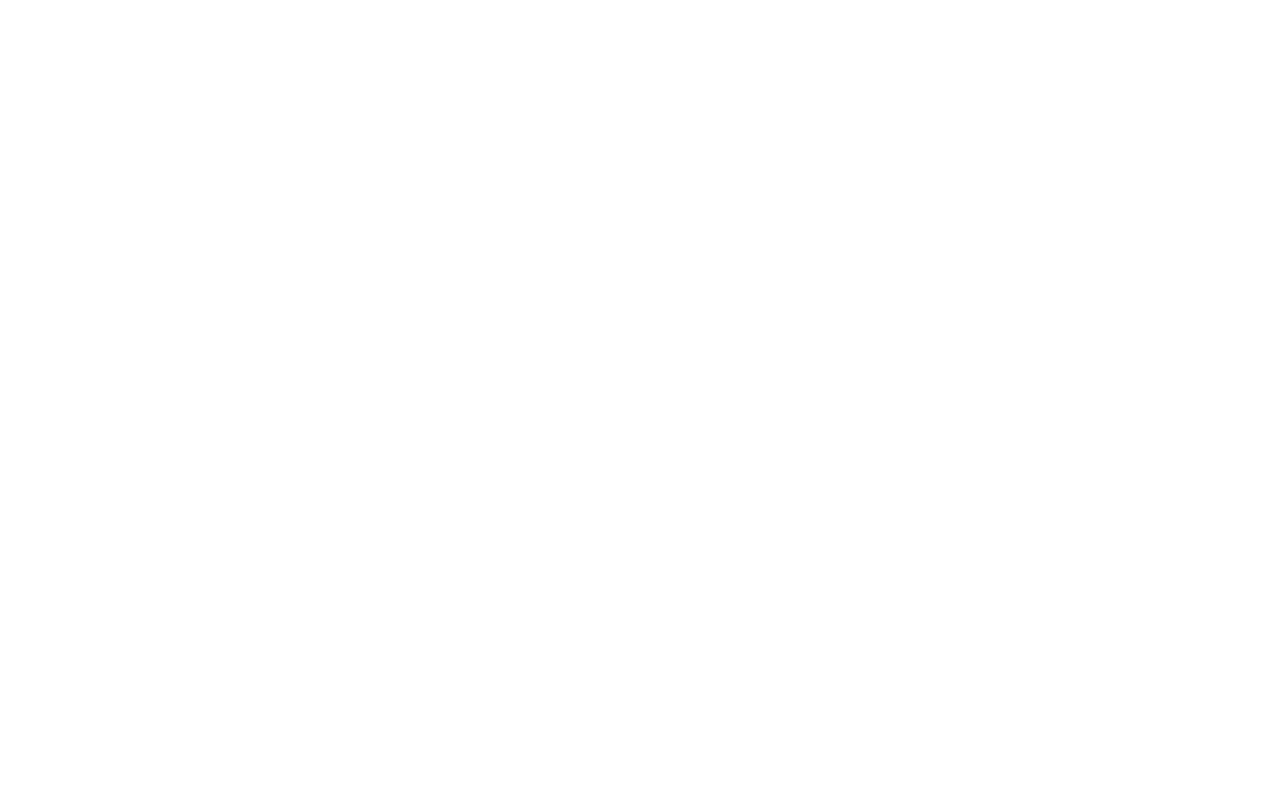
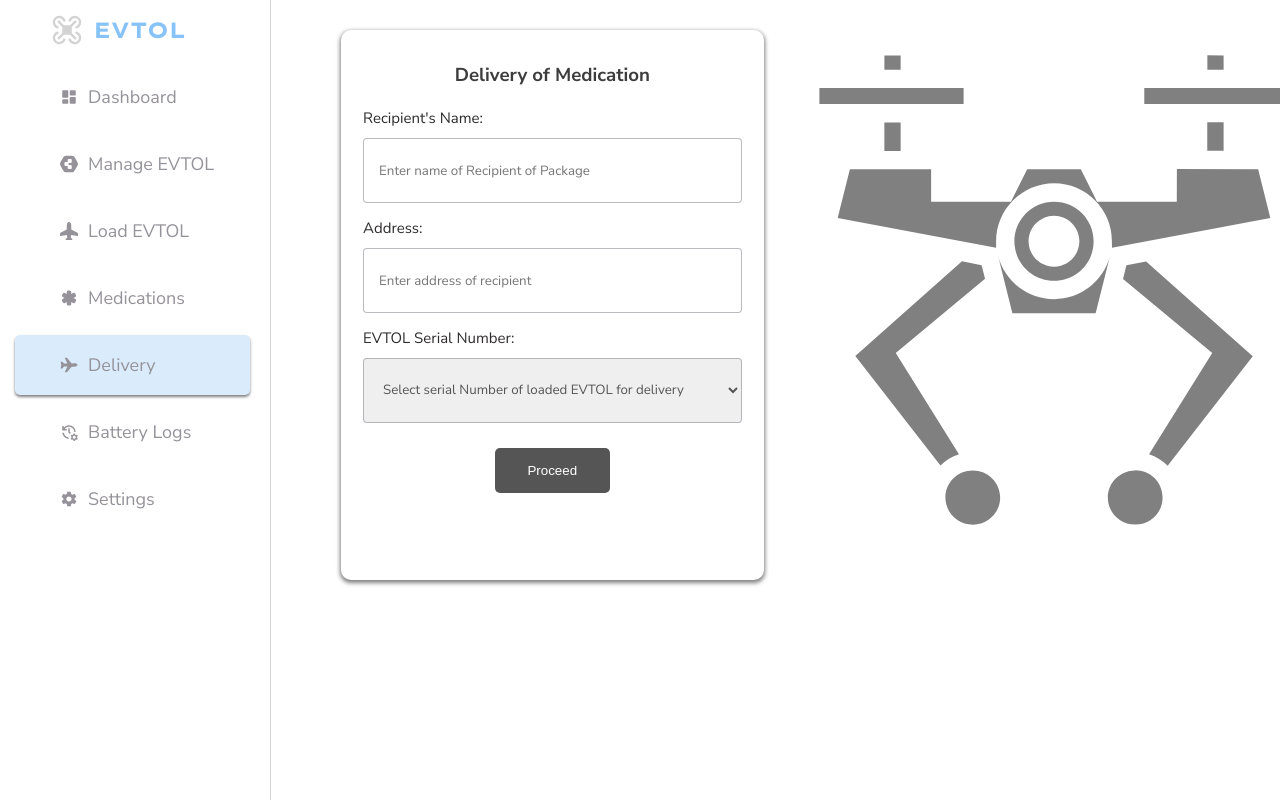
Before and after one commit to Korede647/Evtol-frontend, a React (Vite) app: page /delivery in a window 1280 px wide. Before the commit this address had no page. Built offline with nearby package versions, Linux system fonts and the light colour scheme; a web font is replaced by a local one.

Commit message:
delivery

```diff
--- a/src/App.jsx
+++ b/src/App.jsx
@@ -5,6 +5,7 @@
 import MngEvtol from './pages/manageEvtol/MngEvtol'
 import Medication from './pages/medication/Medication'
 import LoadEvtol from './pages/loadEvtol/LoadEvtol'
+import Delivery from './pages/delivery/Delivery'
 
 function App() {
   return (
@@ -15,6 +16,7 @@
          <Route path= '/manageEvtol' element = {<MngEvtol/>} />
          <Route path='/medications' element = {<Medication/>} />
          <Route path='/loadEvtol' element = {<LoadEvtol/>} />
+         <Route path='/delivery' element = {<Delivery/>} />
       </Routes>
     </Router>
 
--- /dev/null
+++ b/src/pages/delivery/Delivery.jsx
@@ -0,0 +1,41 @@
+import React from 'react'
+import "./delivery.css"
+import SideBar from '../../components/sidebar/SideBar'
+import { GiDeliveryDrone } from 'react-icons/gi'
+
+const Delivery = () => {
+  return (
+    <div className='deliverMain'>
+        <SideBar/>
+      <div className="deliver">
+         <form className='formDelivery'>
+            <h3>Delivery of Medication</h3>
+            <div className="deliverDiv">
+                <label htmlFor="">Recipient's Name:</label>
+                <input type="text" placeholder='Enter name of Recipient of Package' />
+            </div>
+            <div className="deliverDiv">
+                <label htmlFor="">Address:</label>
+                <input type="text" placeholder='Enter address of recipient' />
+            </div>
+            <div className="deliverDiv">
+                <label htmlFor="">EVTOL Serial Number:</label>
+                <select name="" id="">
+                    <option value="">Select serial Number of loaded EVTOL for delivery</option>
+                </select>
+            </div>
+            <button>Proceed</button>
+         </form>
+         <div className="dronedelivery">
+                    <GiDeliveryDrone
+                    style={{
+                     fontSize: '520px',
+                     color: 'grey',
+                    }} />
+                    </div>
+      </div>
+    </div>
+  )
+}
+
+export default Delivery
--- /dev/null
+++ b/src/pages/delivery/delivery.css
@@ -0,0 +1,103 @@
+.deliverMain{
+    width: 100%;
+    height: 100vh;
+    display: flex;
+    gap: 20px;
+}
+
+.deliver{
+    width: 80%;
+    height: 100vh;
+    padding-left: 50px;
+    padding-top: 30px;
+    font-family: "Nunito Sans", serif;
+    overflow-y: scroll;
+    /* border: solid red; */
+    display: flex;
+    gap: 30px;
+}
+.deliver::-webkit-scrollbar{
+    width: 10px;
+}
+.deliver::-webkit-scrollbar-track {
+    background-color: #f1f1f1;
+    box-shadow: inset 0 0 5px rgb(105, 105, 105);
+    border-radius: 3px;
+  }
+.deliver::-webkit-scrollbar-thumb {
+    background-color: #888;
+    border-radius: 3px;
+  }
+.deliver::-webkit-scrollbar-thumb:hover {
+    background-color: #555;
+  }
+
+.formDelivery>h3{
+    color: #3d3d3d;
+}
+
+.formDelivery{
+    width: 45%;
+    height: 550px;
+    display: flex;
+    flex-direction: column;
+    align-items: center;
+    box-shadow: 0px 2px 4px 1px gray;
+    padding: 22px;
+    border-radius: 10px;
+  }
+
+  .formDelivery> h3{
+    margin-top: 10px;
+    margin-bottom: 20px;
+  }
+
+  .deliverDiv{
+    width: 100%;
+    height: 110px;
+    display: flex;
+    flex-direction: column;
+    gap: 10px;
+  }
+  .deliverDiv>label{
+    font-size: 15px;
+    color: #2e2b2b;
+}
+
+.deliverDiv> textarea, .deliverDiv>input, .deliverDiv>select{
+    height: 65px;
+    resize: none;
+    font-family: "Nunito Sans", serif;
+    border-radius: 4px;
+    border: solid 1px #95929aa1;
+    outline: none;
+    padding: 15px;
+    color: #555;
+}
+
+.formDelivery> button{
+    width: 115px;
+    height: 45px;
+    text-align: center;
+    border: none;
+    border-radius: 5px;
+    background-color: #555;
+    color: white;
+    margin-top: 10px;
+}
+.formDelivery> button:hover{
+    transition: all ease-in-out 0.5s;
+    background-color: #474747;
+    cursor: pointer;
+}
+
+.formDelivery> p{
+    margin-top: 15px;
+    font-size: 13px;
+}
+.dronedelivery{
+    width: 47%;
+    height: 90vh;
+    text-align: center;
+    /* border: solid red; */
+}
```
